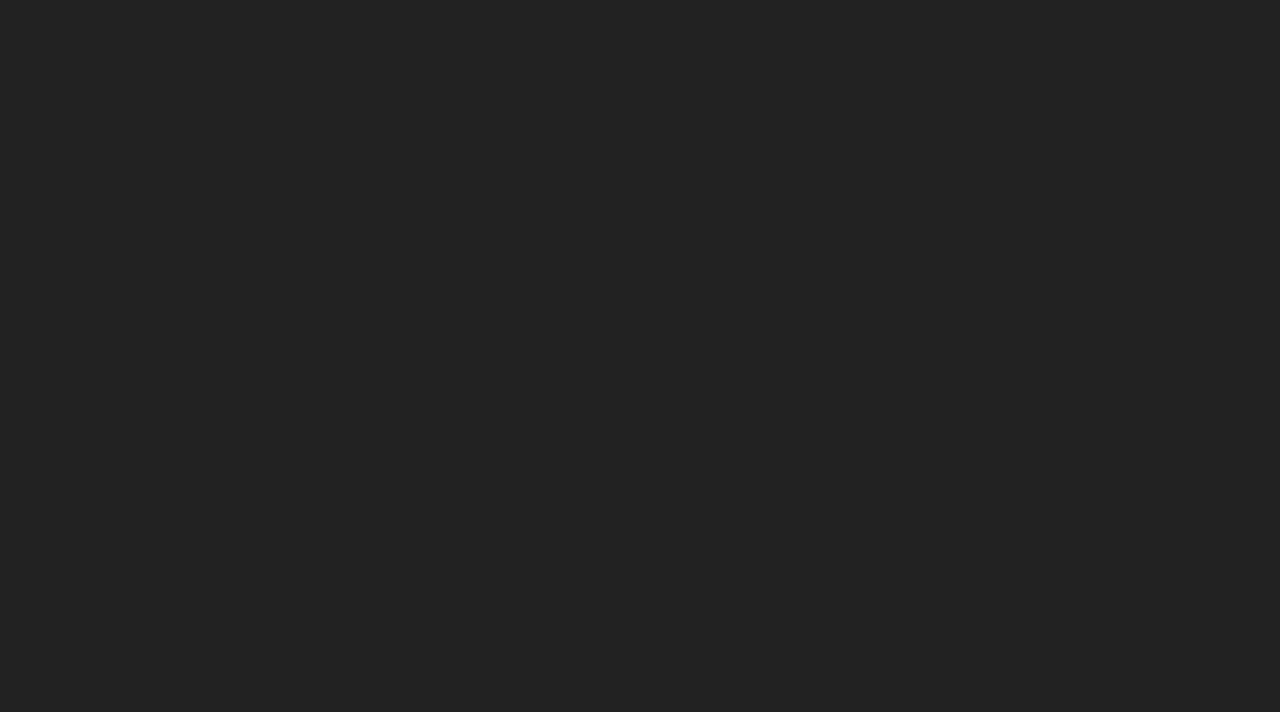
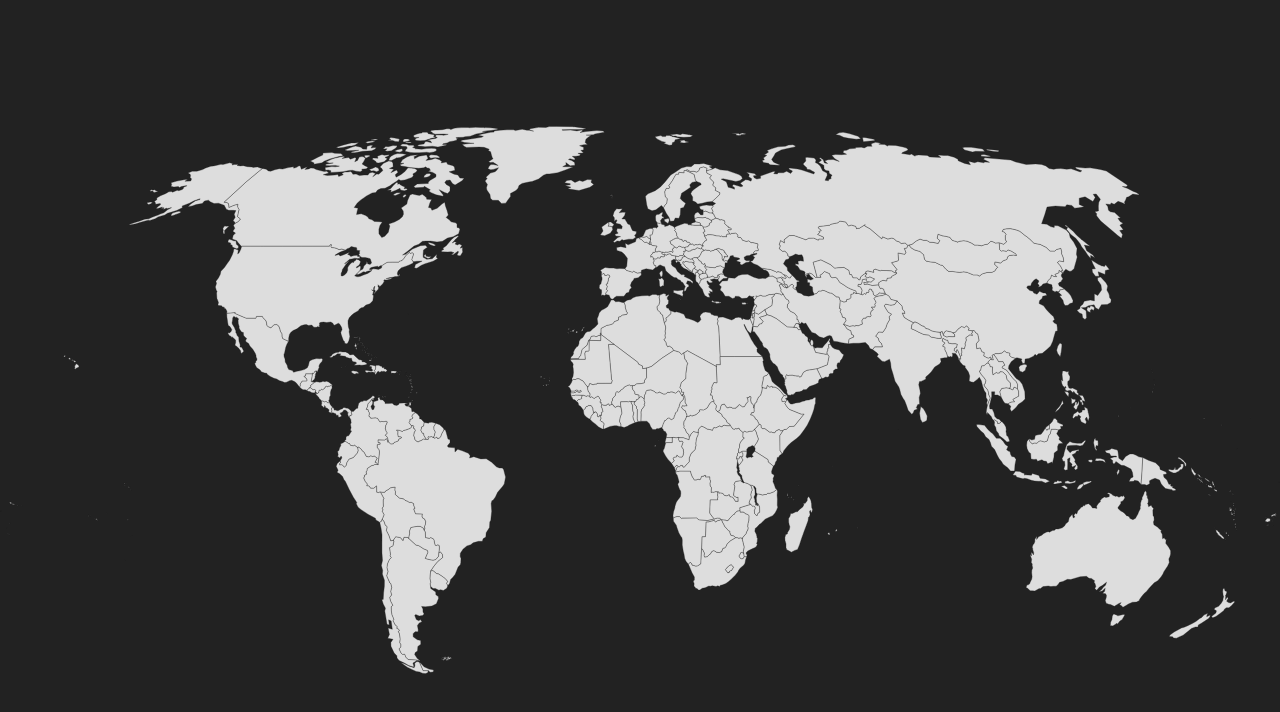
Before and after one commit to Rollcloud/pandemics-unlimited, a website built with webpack: page index.html in a window 1280 px wide. Built offline with nearby package versions, Linux system fonts and the light colour scheme.

Commit message:
Add basic interactivity to map

```diff
--- a/css/custom.css
+++ b/css/custom.css
@@ -2,7 +2,23 @@ body {
     margin: 0;
 }
 
-canvas#map {
+#map-container {
     height: 100vh;
     width: 100vw;
 }
+
+#map-countries svg {
+    height: 100vh;
+    width: 100vw;
+}
+
+#map-countries path {
+    fill: #ddd;
+    stroke: #222;
+    stroke-width: 0.5;
+    transition: 0.8s;
+}
+#map-countries path:hover {
+    fill: rgb(33, 75, 33);
+    transition: 0.2s;
+}
--- a/index.html
+++ b/index.html
@@ -21,7 +21,9 @@
   </head>
 
   <body>
-    <canvas id="map"></canvas>
+    <div id="map-container">
+      <div id="map-countries"></div>
+    </div>
     <script src="js/app.js"></script>
   </body>
 </html>
--- a/js/app.js
+++ b/js/app.js
@@ -1,21 +1,10 @@
-const canvas = document.getElementById("map");
-const ctx = canvas.getContext("2d");
-
-//fix blurry canvas
-canvas.width = canvas.offsetWidth * 2;
-canvas.height = canvas.offsetHeight * 2;
-
-const drawMap = () => {
-  const img = new Image();
-  img.src = "img/world.svg";
-  // draw image on canvas, scale to canvas size, keep aspect ratio, center
-  const scale = Math.min(canvas.width / img.width, canvas.height / img.height);
-  const x = canvas.width / 2 - (img.width / 2) * scale;
-  const y = canvas.height / 2 - (img.height / 2) * scale;
-
-  img.onload = () => {
-    ctx.drawImage(img, x, y, img.width * scale, img.height * scale);
-  };
+const loadSvgInline = (elementId, imageUrl) => {
+  const element = document.getElementById(elementId);
+  fetch(imageUrl)
+    .then((response) => response.text())
+    .then((svg) => {
+      element.innerHTML = svg;
+    });
 };
 
-window.addEventListener("load", () => drawMap());
+loadSvgInline("map-countries", "img/world.svg");
```
